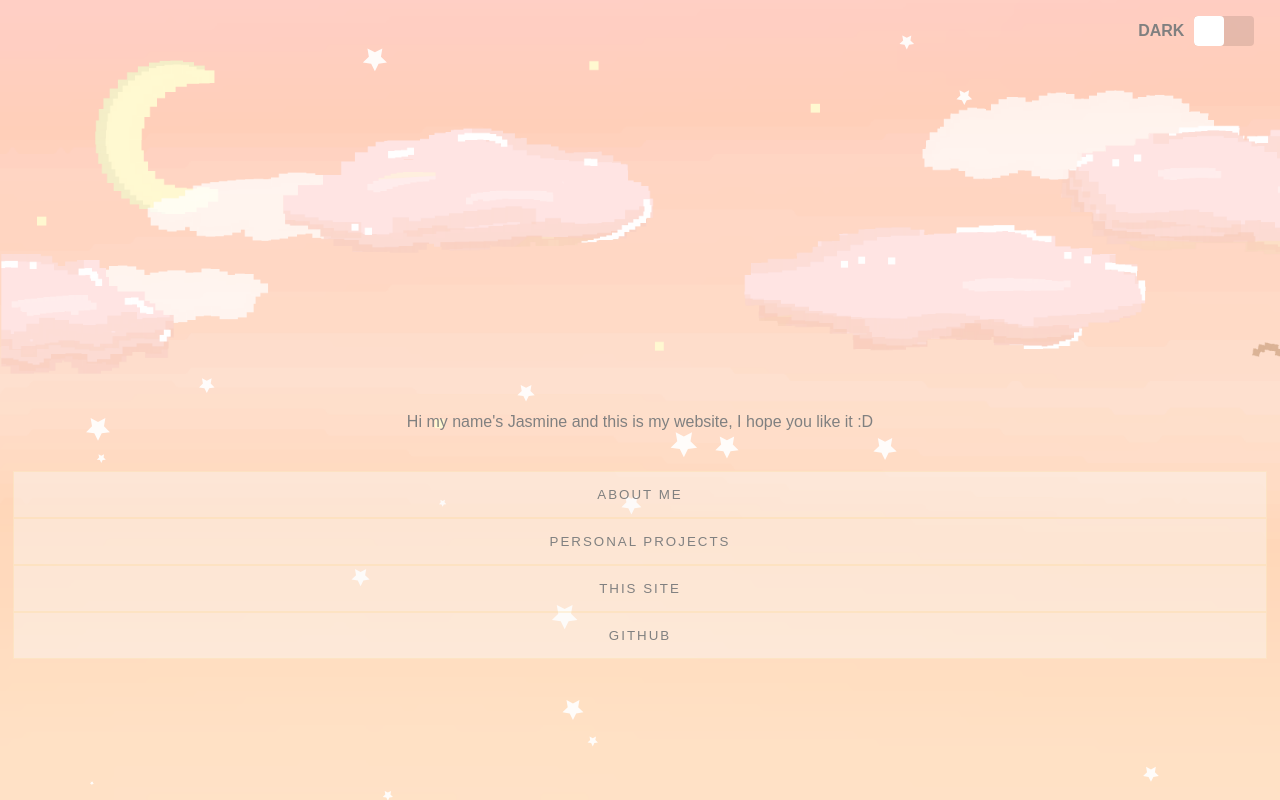
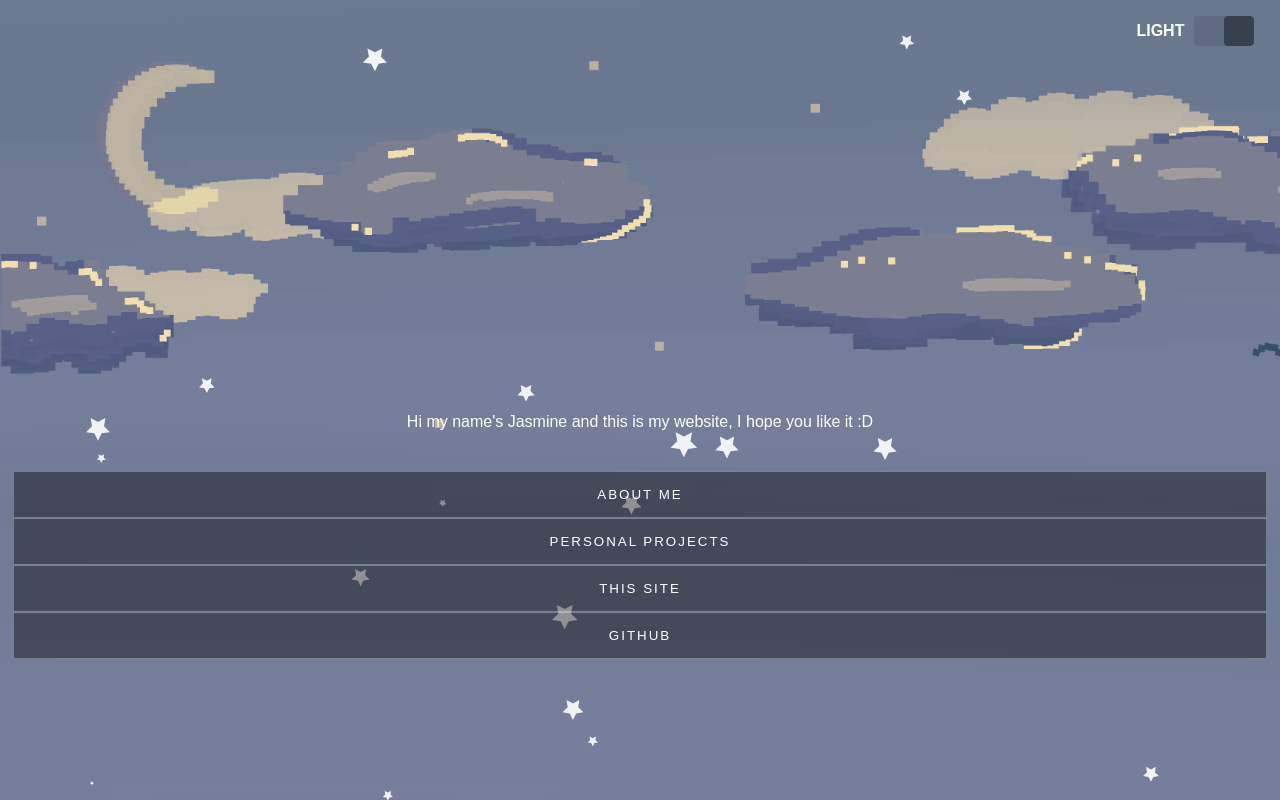
Before and after one commit to jaskwong/Personal_Site, a React (Create React App) app: page / in a window 1280 px wide. Built offline with nearby package versions, Linux system fonts and the light colour scheme.

Commit message:
save theme in local storage

```diff
--- a/src/App.js
+++ b/src/App.js
@@ -7,16 +7,26 @@ import React, {useState, useEffect} from 'react'
 import {THEME_ID, THEMES} from "./constants";
 import CustomToggle from "./CustomToggle";
 
-function App() {
-    const [lightMode, setLightMode] = useState(true)
+function App(props) {
+    const [lightMode, setLightMode] = useState(props.theme === "dark")
+
+    useEffect(() => {
+        updateTheme()
+        return () => {
+            localStorage.setItem(THEME_ID, (lightMode? "light" : "dark"));
+        }
+    })
 
     function handleThemeChange() {
-        if (!lightMode) {
+        setLightMode(!lightMode, updateTheme())
+    }
+
+    function updateTheme() {
+        if (lightMode) {
             document.getElementById(THEME_ID).setAttribute("href", process.env.PUBLIC_URL + THEMES.light)
         } else {
             document.getElementById(THEME_ID).setAttribute("href", process.env.PUBLIC_URL + THEMES.dark)
         }
-        setLightMode(!lightMode)
     }
 
     return (
--- a/src/constants.js
+++ b/src/constants.js
@@ -1,5 +1,4 @@
 export const THEME_ID = "lightDarkTheme"
-
 export const THEMES = {
     light: '/stylesheets/LightTheme.css',
     dark: '/stylesheets/DarkTheme.css'
--- a/src/index.js
+++ b/src/index.js
@@ -5,15 +5,19 @@ import App from './App';
 import reportWebVitals from './reportWebVitals';
 import {THEME_ID, THEMES} from "./constants";
 
+// set up for dynamic theme change
 const link = document.createElement('link');
 link.setAttribute('rel', "stylesheet");
 link.setAttribute('href', process.env.PUBLIC_URL + THEMES.light);
 link.setAttribute('id', THEME_ID);
 document.head.appendChild(link);
 
+// get saved theme
+let savedTheme = localStorage.getItem(THEME_ID)
+
 ReactDOM.render(
     <React.StrictMode>
-        <App/>
+        <App theme={savedTheme}/>
     </React.StrictMode>,
     document.getElementById('root')
 );
```
